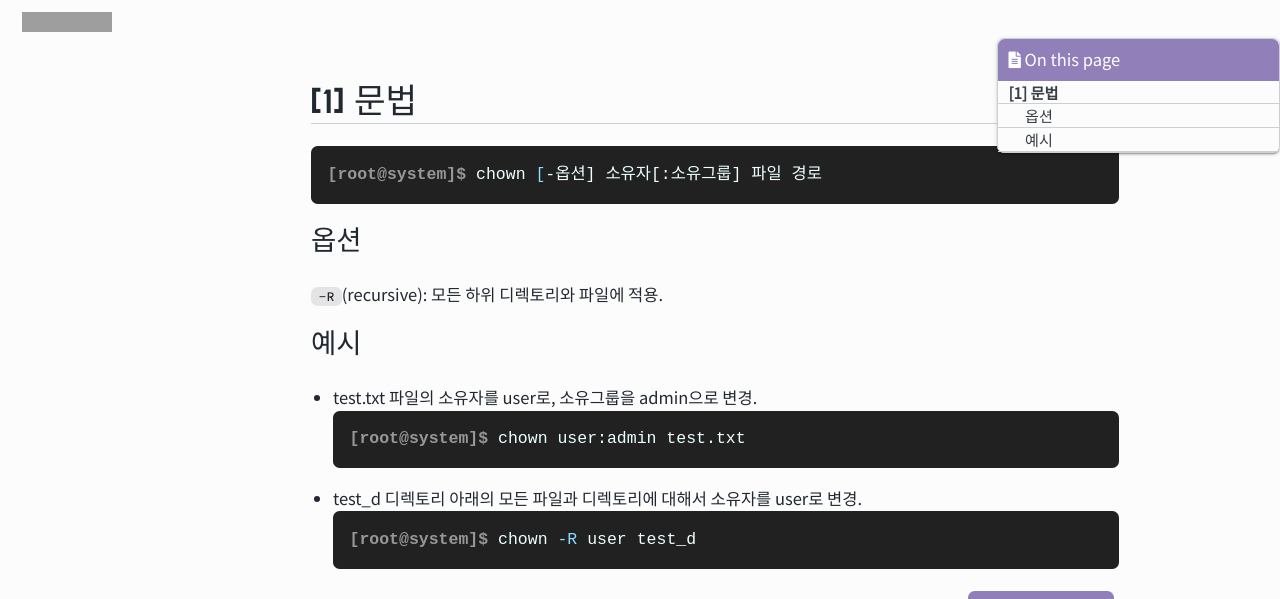
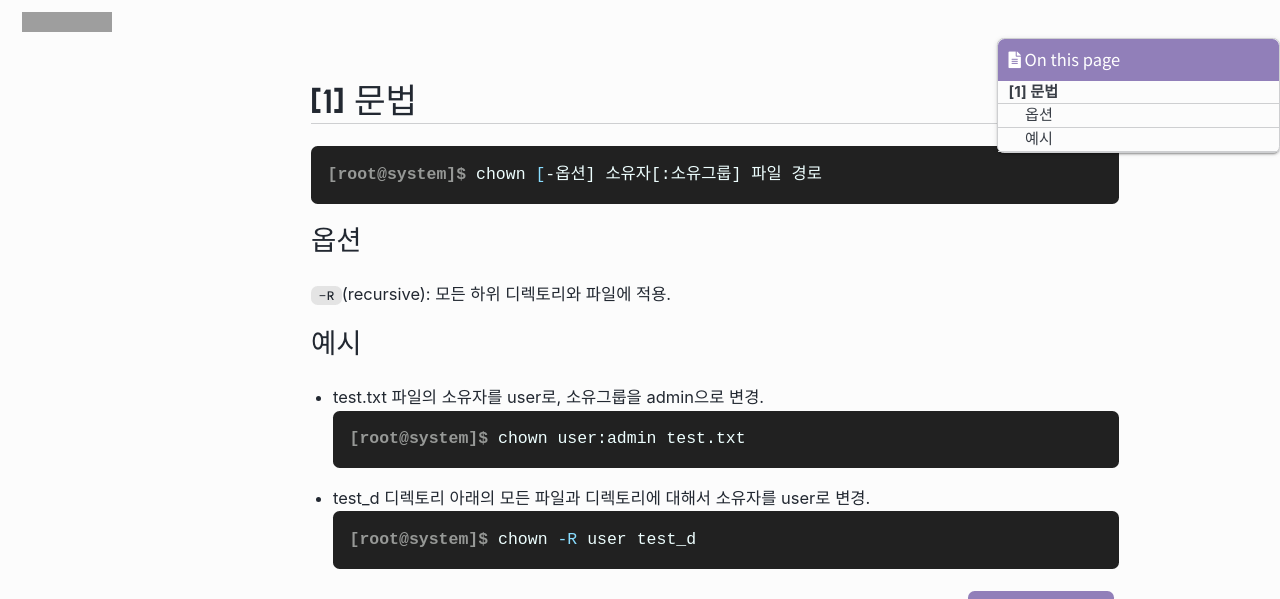
Before and after one commit to devyoujin/devyoujin.github.io, a Jekyll site: the page built from _posts/linux/2022-01-05-linux-chown.md, in a window 1280 px wide and 1346 px high. Shown: the part 373-972 px from the top of the window. Built offline with Jekyll 4.4.1, drawn with Linux system fonts in a browser that asks for light colours; cached includes are drawn as plain includes; some web fonts are replaced; comment, search, counter and statistics services are not loaded; grey boxes are pictures that could not be loaded.

Commit message:
fix: Change the font in page content

```diff
--- a/_sass/minimal-mistakes/_page.scss
+++ b/_sass/minimal-mistakes/_page.scss
@@ -128,7 +128,6 @@ body {
   li,
   dl {
     font-size: $type-size-6;
-    font-family: $noto-sans;
   }
 
   /* paragraph indents */
```
